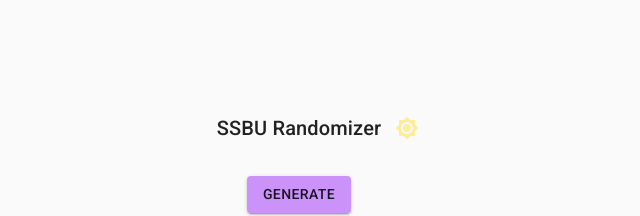
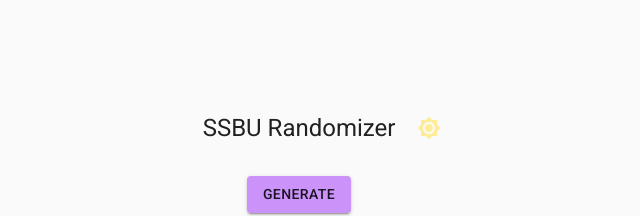
Before and after one commit to EngineerFaunce/ssbu-randomizer, a React (Create React App) app: page / in a window 1280 px wide. Shown: the top 216 px of the page, without its empty margins (341-981 px from the left). Built offline with nearby package versions, Linux system fonts and the light colour scheme.

Commit message:
Fix tooltip typo and title font size

```diff
--- a/src/components/NavMenu.tsx
+++ b/src/components/NavMenu.tsx
@@ -53,11 +53,11 @@
                     alignItems="center"
                     className={classes.container}
                 >
-                    <Typography variant="h6" align="center" color="textPrimary">
+                    <Typography variant="h5" align="center" color="textPrimary">
                         SSBU Randomizer
                     </Typography>
 
-                    <Tooltip title="Toggel dark mode">
+                    <Tooltip title="Toggle dark mode">
                         <IconButton
                             aria-label="toggle dark mode"
                             onClick={() => {
```
